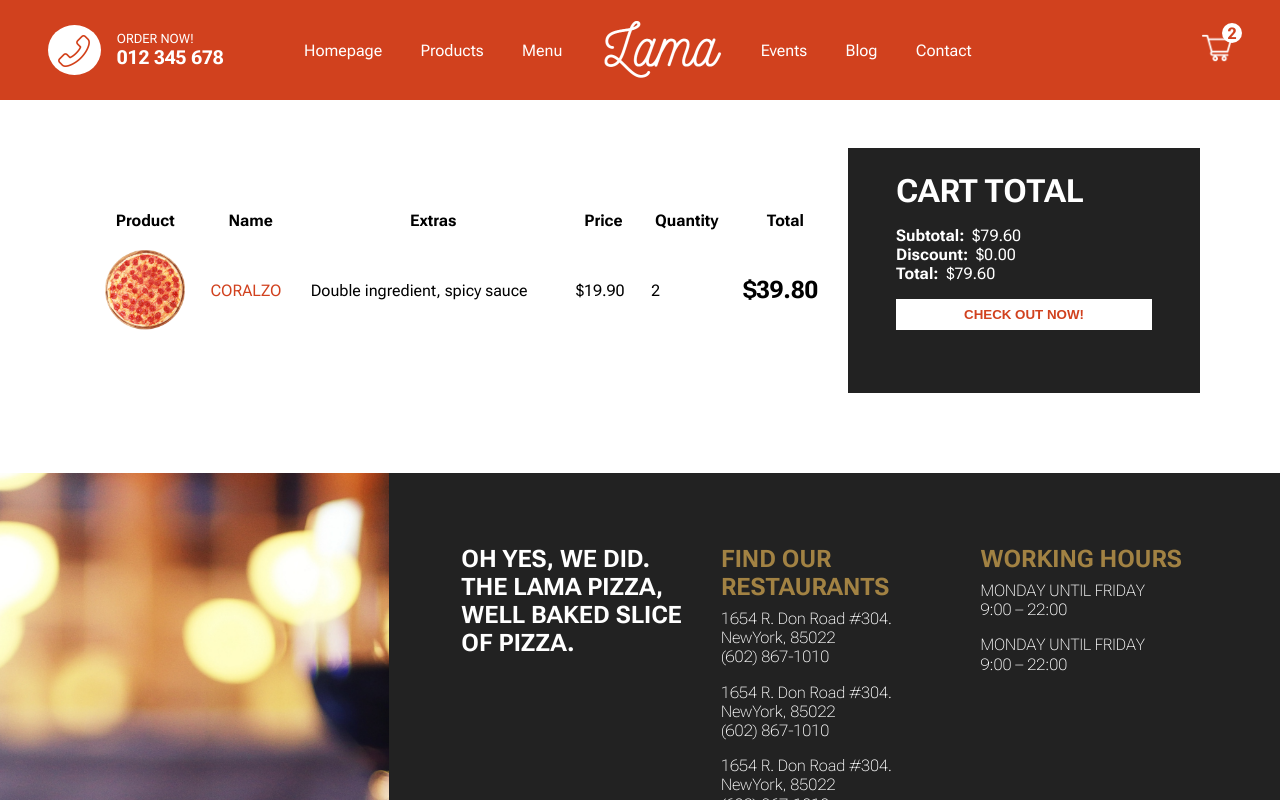
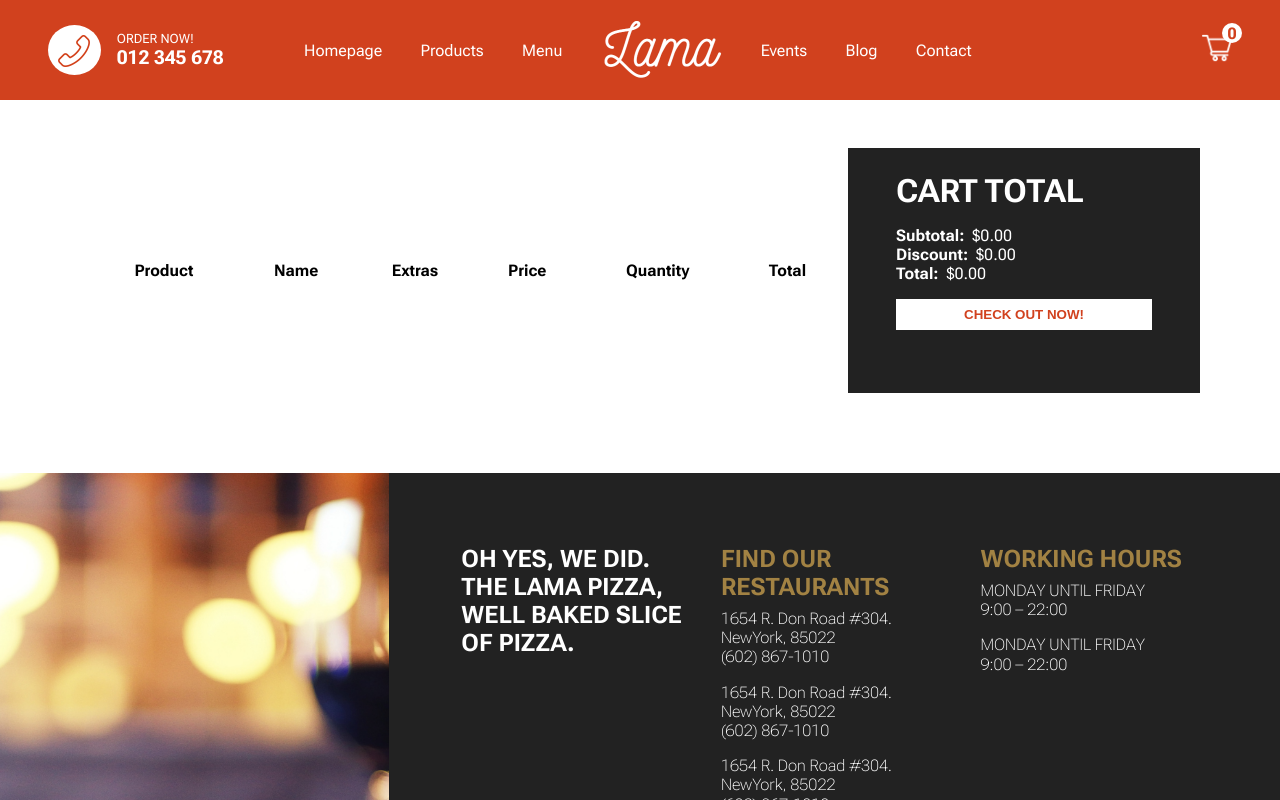
Before and after one commit to IgorLAP/pizza-restaurant, a Next.js app: page /cart in a window 1280 px wide. Shown: the top 800 px of the page. Built offline with nearby package versions, Linux system fonts and the light colour scheme.

Commit message:
refactor: proper usage of redux and moneyFormatter helper

```diff
--- a/src/components/CartSummary/index.tsx
+++ b/src/components/CartSummary/index.tsx
@@ -1,11 +1,12 @@
+import { moneyFormatter } from '../../helpers/moneyFormatter';
 import styles from './styles.module.scss'
 
 interface CartSummaryProps {
   data: {
     subtotal: number;
-    discount: number;
+    discount?: number;
     total: number;
-    status: boolean;
+    status?: boolean;
   }
 }
 
@@ -15,23 +16,17 @@ export function CartSummary({ data }: CartSummaryProps) {
         <h1>Cart total</h1>
         <p>Subtotal:
           <span>
-            {new Intl.NumberFormat('en-US', {
-              currency: 'USD', style: 'currency'
-            }).format(data.subtotal)}
+            {moneyFormatter(data.subtotal)}
           </span>
         </p>
         <p>Discount:
           <span>
-          {new Intl.NumberFormat('en-US', {
-              currency: 'USD', style: 'currency'
-            }).format(data.discount)}
+          {moneyFormatter(data.discount || 0)}
           </span>
         </p>
         <p>Total:
           <span>
-          {new Intl.NumberFormat('en-US', {
-              currency: 'USD', style: 'currency'
-            }).format(data.total)}
+          {moneyFormatter(data.total)}
           </span>
         </p>
         {data.status &&
--- a/src/components/Navbar/index.tsx
+++ b/src/components/Navbar/index.tsx
@@ -1,8 +1,12 @@
 import Image from 'next/image'
+import Link from 'next/link'
 
+import { useAppSelector } from '../../hooks/useAppSelector'
 import styles from './styles.module.scss'
 
 export function Navbar() {
+  const quantity = useAppSelector(state => state.cart.quantity)
+
   return (
     <div className={styles.container}>
       <div className={styles.item}>
@@ -38,10 +42,12 @@ export function Navbar() {
         </nav>
       </div>
       <div className={styles.item}>
-        <div className={styles.cart}>
-          <Image src='/img/cart.png' alt='Cart' width={30} height={30} />
-          <span className={styles.counter}>2</span>
-        </div>
+        <Link href='/cart'>
+          <div className={styles.cart}>
+            <Image src='/img/cart.png' alt='Cart' width={30} height={30} />
+            <span className={styles.counter}>{quantity}</span>
+          </div>
+        </Link>
       </div>
     </div>
   )
--- a/src/components/PizzaItem/index.tsx
+++ b/src/components/PizzaItem/index.tsx
@@ -1,5 +1,6 @@
 import Image from 'next/image'
 import Link from 'next/link';
+import { moneyFormatter } from '../../helpers/moneyFormatter';
 
 import { ProductInterface } from '../../interfaces/ProductInterface'
 import styles from './styles.module.scss'
@@ -15,7 +16,7 @@ export function PizzaItem({ data }: PizzaItemProps) {
         <Image src={data.img} alt='' width={500} height={500} />
         <p className={styles.title}>{data.title}</p>
         <p className={styles.price}>
-          {new Intl.NumberFormat('en-US', { currency: 'USD', style: 'currency' }).format(data.prices[0])}
+          {moneyFormatter(data.prices[0])}
           </p>
         <span className={styles.desc}>{data.desc}</span>
       </div>
--- /dev/null
+++ b/src/helpers/moneyFormatter.ts
@@ -0,0 +1,5 @@
+export function moneyFormatter(value: number) {
+  return new Intl.NumberFormat('en-US', {
+    currency: 'USD', style: 'currency'
+  }).format(value)
+}
--- a/src/pages/cart/index.tsx
+++ b/src/pages/cart/index.tsx
@@ -2,9 +2,22 @@ import Head from 'next/head'
 import Image from 'next/image'
 
 import { CartSummary } from '../../components/CartSummary'
+import { moneyFormatter } from '../../helpers/moneyFormatter'
+import { useAppSelector } from '../../hooks/useAppSelector'
+import { ProductInterface } from '../../interfaces/ProductInterface'
 import styles from './styles.module.scss'
 
+type ExcludeProductInterface = Omit<ProductInterface, 'prices' | 'desc'>
+interface CartProduct extends ExcludeProductInterface {
+  quantity: number;
+  total: number;
+  price: number;
+}
+
 export default function Cart() {
+  const total = useAppSelector(state => state.cart.total)
+  const products: CartProduct[] = useAppSelector(state => state.cart.products)
+
   return (
     <>
       <Head><title>Cart | Pizza Time</title></Head>
@@ -21,26 +34,30 @@ export default function Cart() {
             </tr>
           </thead>
           <tbody>
-            <tr>
-              <td>
-                <div className={styles.imgContainer}>
-                  <Image src='/img/pizza.png' alt="pizza" layout='fill' objectFit='cover' />
-                </div>
-              </td>
-              <td className={styles.productName}>Coralzo</td>
-              <td className={styles.extras}>Double ingredient, spicy sauce</td>
-              <td className={styles.price}>$19.90</td>
-              <td className={styles.quantity}>2</td>
-              <td className={styles.totalPrice}>$39.80</td>
-            </tr>
+            {products.map(item => (
+              <tr key={item._id}>
+                <td>
+                  <div className={styles.imgContainer}>
+                    <Image src={item.img} alt="pizza" layout='fill' objectFit='cover' />
+                  </div>
+                </td>
+                <td className={styles.productName}>{item.title}</td>
+                <td className={styles.extras}>
+                  {item.extraOptions.map(extra =>
+                    (<span key={extra.text}>{extra.text} - </span>)
+                  )}
+                </td>
+                <td className={styles.price}>{moneyFormatter(item.price)}</td>
+                <td className={styles.quantity}>{item.quantity}</td>
+                <td className={styles.totalPrice}>{moneyFormatter(item.total)}</td>
+              </tr>
+            ))}
           </tbody>
         </table>
         <CartSummary
           data={{
-            subtotal: 79.60,
-            discount: 0.00,
-            total: 79.60,
-            status: false
+            subtotal: total,
+            total: total,
           }}
         />
     </div>
```
Also changed, not shown: src/pages/product/[id].tsx (+19 -10 lines), 1 other file (tests, documents, lock files or other folders).
